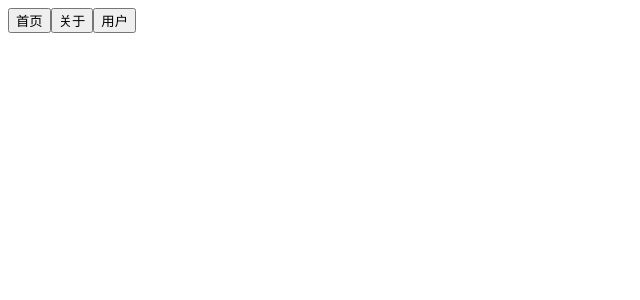
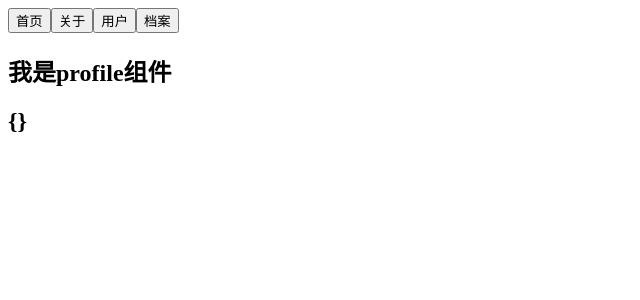
Before and after one commit to tangjianhao-a1/vue-cli, a Vue app in the folder learn-vue-router/: page /profile in a window 1280 px wide. Shown: the top 300 px of the page, without its empty margins (0-640 px from the left). Built offline with nearby package versions, Linux system fonts and the light colour scheme.

Commit message:
parms和query传参

```diff
--- a/learn-vue-router/src/App.vue
+++ b/learn-vue-router/src/App.vue
@@ -3,6 +3,7 @@
   <router-link to="/home" tag="button">首页</router-link>
   <router-link to="/about" tag="button">关于</router-link>
   <router-link :to="'/user/'+userId" tag="button">用户</router-link>
+  <router-link :to="{path: '/profile',query:{name:'why',age:18,height:1.88}}" tag="button">档案</router-link>
   <router-view></router-view>
   </div>
 </template>
@@ -12,7 +13,7 @@ export default {
   name: 'App',
   data() {
     return {
-      userId: 'zhangsan'
+      userId: 'lisi'
     }
   }
 }
--- /dev/null
+++ b/learn-vue-router/src/components/Profile.vue
@@ -0,0 +1,16 @@
+<template>
+  <div>
+    <h2>我是profile组件</h2>
+    <h2>{{$route.query}}</h2>
+  </div>
+</template>
+
+<script>
+export default {
+  name: 'Profile'
+}
+</script>
+
+<style>
+
+</style>
--- a/learn-vue-router/src/components/User.vue
+++ b/learn-vue-router/src/components/User.vue
@@ -3,15 +3,16 @@
     <h2>我是用户</h2>
     <p>嘿嘿嘿</p>
     <h2>{{userId}}</h2>
+    <h2>{{$route.params.id}}</h2>
   </div>
 </template>
 
 <script>
 export default {
   name: 'User',
-  computed: {
+   computed: {
     userId() {
-      return this.$route.params.abc
+      return this.$route.params.id
     }
   }
 }
--- a/learn-vue-router/src/router/index.js
+++ b/learn-vue-router/src/router/index.js
@@ -15,6 +15,7 @@ const About = () => import('../components/About')
 const User = () => import('../components/User')
 const HomeNews = () => import('../components/HomeNews')
 const HomeMessage = () => import('../components/HomeMessage')
+const profile = () => import('../components/Profile')
 Vue.use(VueRouter)
 
 const routes = [
@@ -48,8 +49,13 @@ const routes = [
   },
 
   {
-    path: '/user/:abc',
+    path: '/user/:id',
     component: User
+  },
+
+  {
+    path: '/profile',
+    component: profile
   }
 ]
 
```
